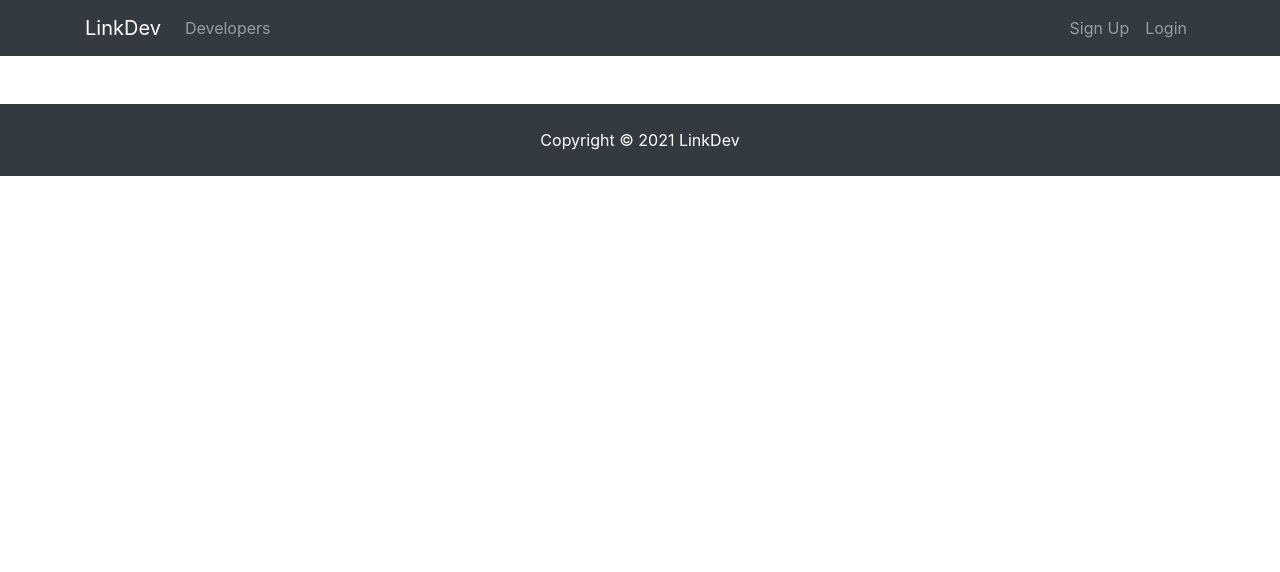
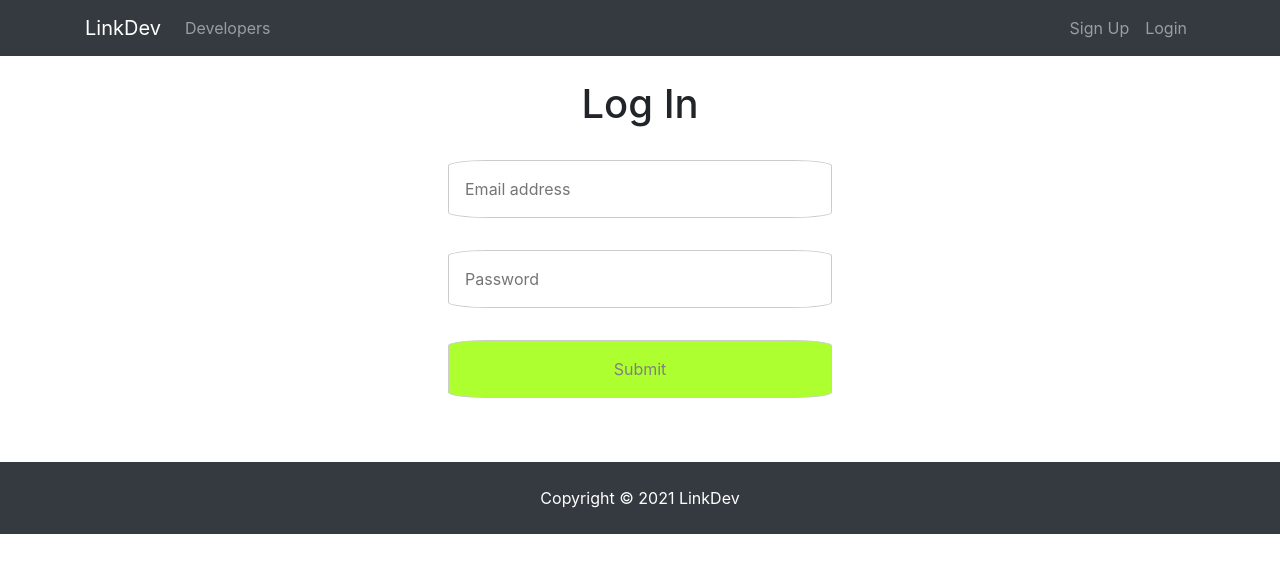
Before and after one commit to DxSnow/linkDev, a React (Create React App) app in the folder client/: page /login in a window 1280 px wide. Shown: the top 572 px of the page. Built offline with nearby package versions, Linux system fonts and the light colour scheme.

Commit message:
set state for login input change and bind UI

```diff
--- a/client/src/App.css
+++ b/client/src/App.css
@@ -1,13 +1,96 @@
-.App {
-  text-align: left;
+* {
+  margin: 0;
+  padding: 0;
+  box-sizing: border-box;
 }
+/* sign up and login form */
+.title {
+  text-align: center;
+}
+form {
+  width: 80%;
+  margin: 1rem auto;
+}
+@media only screen and (min-width: 600px) {
+  form {
+    width: 60%;
+  }
+}
+@media only screen and (min-width: 1000px) {
+  form {
+    width: 30%;
+  }
+}
+/* input size */
+input {
+  width: 100%;
+  margin: 1rem auto;
+  border-radius: 10%;
+  color:black;
+  padding: 1rem, 1rem;
+  border: 1px solid #ccc;
+  padding: 1rem 1rem;
+}
+
+.submit {
+  width: 100%;
+  margin: 1rem auto;
+  border-radius: 10%;
+  color: gray;
+  background-color: greenyellow;
+  padding: 1rem, 1rem;
+  border: 1px solid #ccc;
+  padding: 1rem 1rem;
+}
+/* dynamic button style */
+.button {
+  display: inline-block;
+  border-radius: 4px;
+  background-color: #cc92f8;
+  border: none;
+  color: black;
+  text-align: center;
+  font-size: 28px;
+  padding: 20px;
+  width: 300px;
+  transition: all 0.5s;
+  cursor: pointer;
+  margin: 5px;
+}
+
+.button span {
+  cursor: pointer;
+  display: inline-block;
+  position: relative;
+  transition: 0.5s;
+}
+
+.button span:after {
+  content: "\00bb";
+  position: absolute;
+  opacity: 0;
+  top: 0;
+  right: -20px;
+  transition: 0.5s;
+}
+
+.button:hover span {
+  padding-right: 25px;
+}
+
+.button:hover span:after {
+  opacity: 1;
+  right: 0;
+}
+/* kal's code */
+
 img {
   width: 100%;
 }
 
 .landing {
   position: relative;
-  background: url('./img/showcase.jpg') no-repeat;
+  background: url("./img/showcase.jpg") no-repeat;
   background-size: cover;
   background-position: center;
   height: 100vh;
--- a/client/src/App.js
+++ b/client/src/App.js
@@ -9,6 +9,7 @@ import Footer from './components/layout/Footer';
 import Navbar from './components/layout/Navbar';
 import Landing from './components/layout/Landing';
 import Register from './components/auth/Register';
+import Login from './components/auth/Login';
 
 export default class App extends Component {
   render() { //render is the last step in a component's life cycle.
@@ -20,6 +21,7 @@ export default class App extends Component {
           <Routes>
               <Route exact path = "/" element = {<Landing />}/>
               <Route exact path = "/register" element = {<Register />} />
+              <Route exact path = "/login" element = {<Login />} />
 
           </Routes>
 
--- a/client/src/components/auth/Login.js
+++ b/client/src/components/auth/Login.js
@@ -0,0 +1,38 @@
+import React, { Component } from 'react'
+import axios from 'axios';
+
+
+export default class Login extends Component {
+  state={
+    email:"",
+    password:"",
+    errors:{}
+  }
+  inputChange=(event) => {this.setState({[event.target.name]:event.target.value})}
+
+  submitForm=(event) => {}
+  render() {
+    return (
+      <div class="login">
+        <h1 className="title">Log In</h1>
+        <form noValidate onSubmit={this.submitForm}>
+          {/* add noValidate to turn off browser's validation for us. Since not all browsers do validation, we prefer to validate from the server*/}
+
+          {/* email input */}
+          <input type="email" name = "email" placeholder = "Email address" value={this.state.email}
+          onChange={this.inputChange}/>
+
+          {/* password input */}
+          <input type="password" name = "password" placeholder = "Password"
+          value={this.state.password}
+          onChange={this.inputChange}/>
+
+          {/* submit button */}
+          <button type="submit" className="submit">Submit</button>
+
+        </form>
+
+      </div>
+    )
+  }
+}
```
